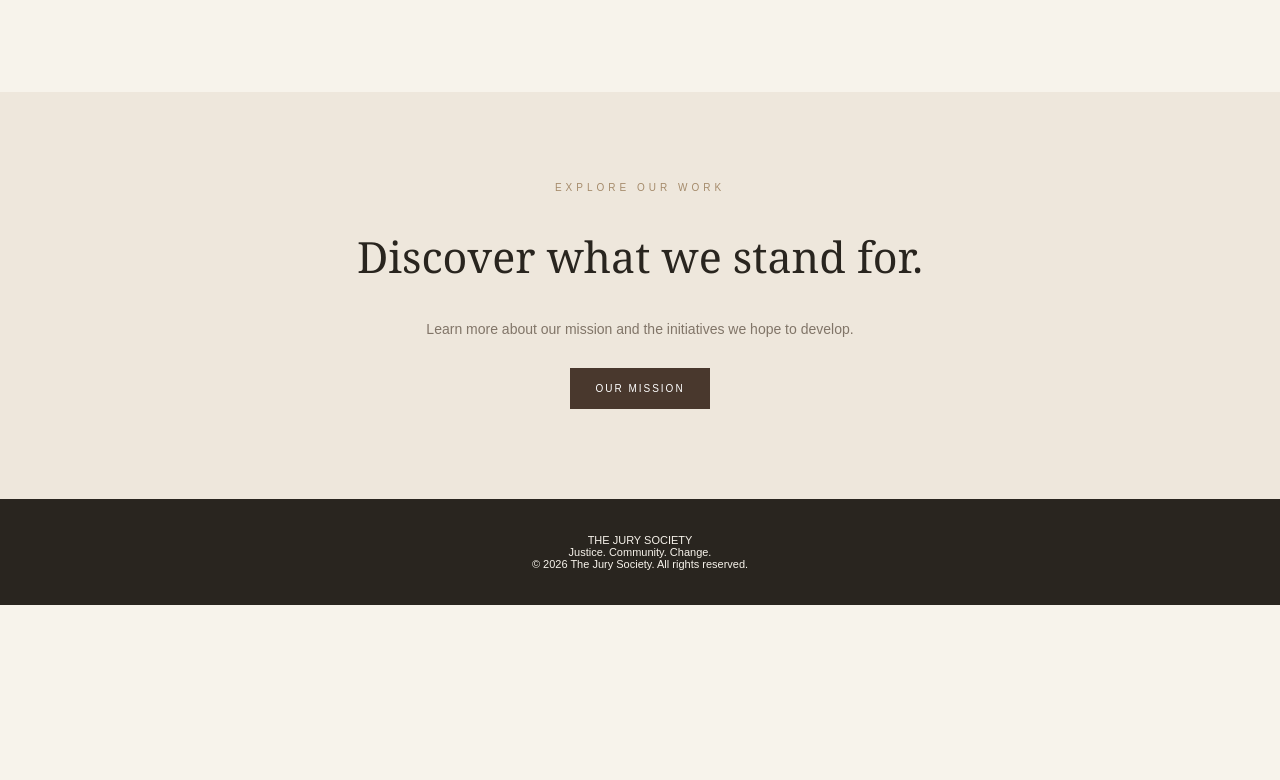
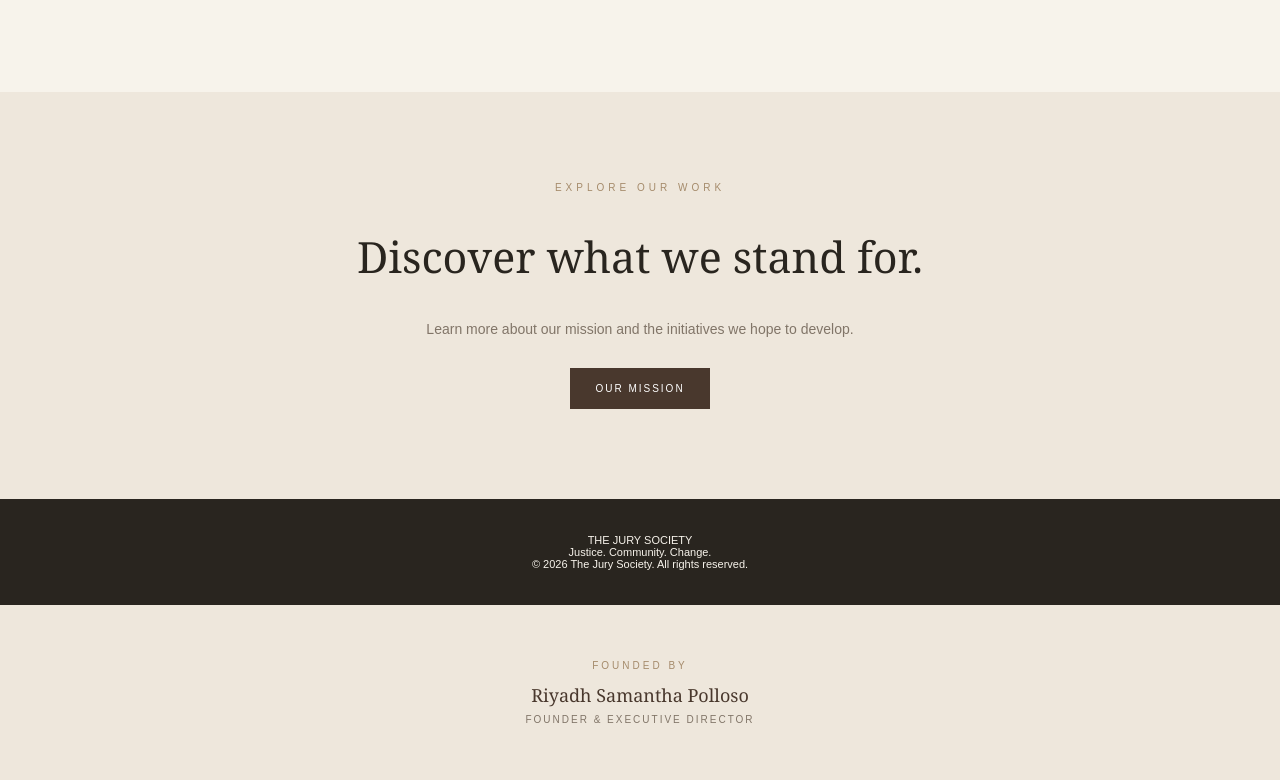
Before and after one commit to thejurysociety-dot/the-jury-society, a plain HTML site: page about.html in a window 1280 px wide. Shown: the part 2211-2991 px from the top of the page. Before the commit the page ends 2816 px from the top, so only its background shows below. Drawn offline with Linux system fonts and the light colour scheme.

Commit message:
Add founder section to about.html

```diff
--- a/about.html
+++ b/about.html
@@ -338,5 +338,19 @@ footer {
   <p>© 2026 The Jury Society. All rights reserved.</p>
 </footer>
 
+<section style="padding:55px 9%;background:#eee7dc;text-align:center;">
+  <p style="font:10px Arial,sans-serif;letter-spacing:3px;color:#a58b6b;margin-bottom:12px;">
+    FOUNDED BY
+  </p>
+
+  <p style="font:18px Georgia,serif;color:#49382d;">
+    Riyadh Samantha Polloso
+  </p>
+
+  <p style="font:10px Arial,sans-serif;letter-spacing:2px;color:#817568;margin-top:7px;">
+    FOUNDER &amp; EXECUTIVE DIRECTOR
+  </p>
+</section>
+
 </body>
 </html>
```
